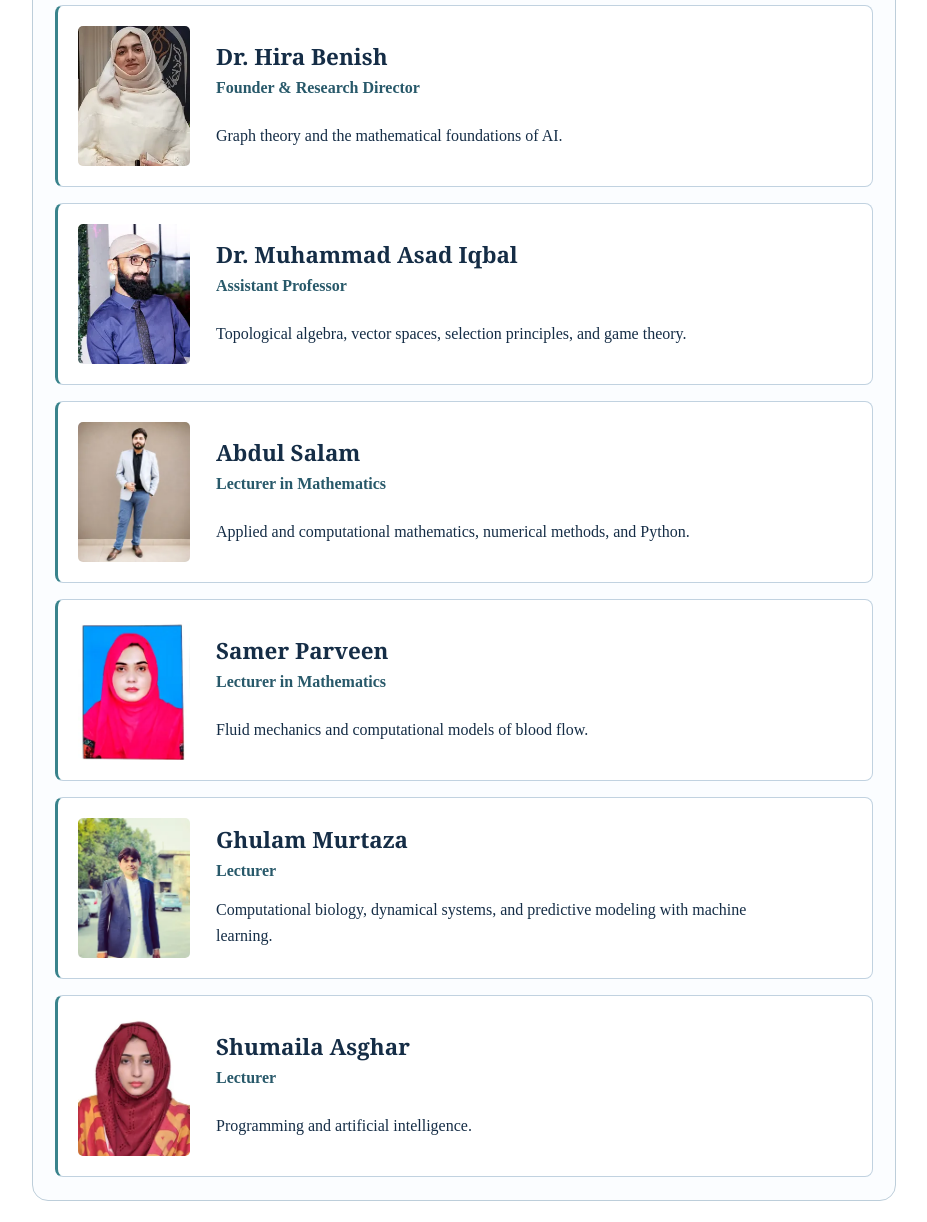
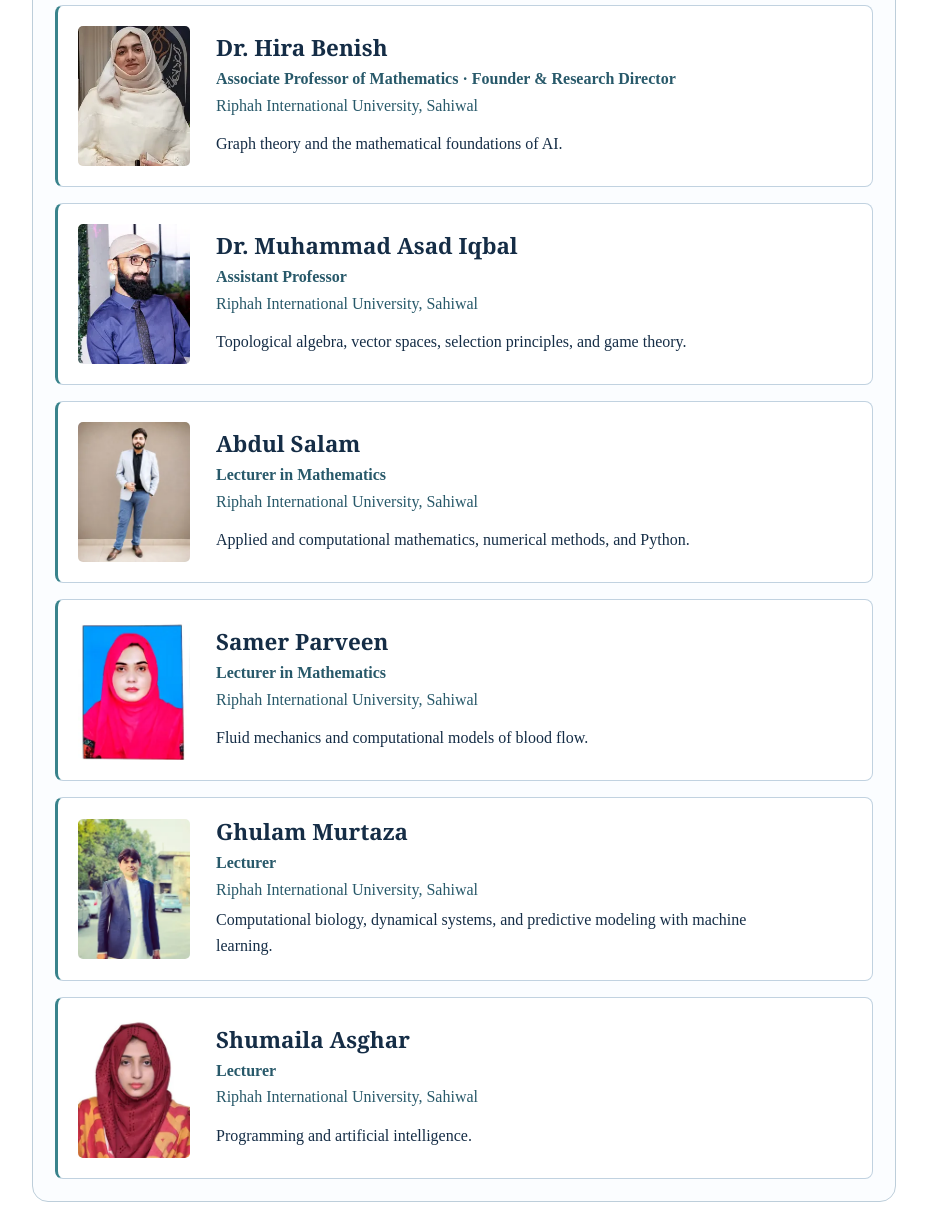
Before and after one commit to math-ai-lab/math-ai-lab.github.io, a plain HTML site: page collaborations-content.html in a window 1280 px wide. Shown: the part 348-1570 px from the top of the page, without its empty margins (176-1103 px from the left). Drawn offline with Linux system fonts and the light colour scheme.

Commit message:
Add faculty university affiliations and academic title for Dr. Hira Benish

```diff
--- a/collaborations-content.html
+++ b/collaborations-content.html
@@ -8,37 +8,37 @@
       <article class="faculty-card">
         <img class="faculty-portrait" src="assets/faculty/hira-benish.webp" alt="" width="116" height="136" loading="lazy">
         <h3>Dr. Hira Benish</h3>
-        <p class="faculty-role">Founder &amp; Research Director</p>
+        <p class="faculty-role">Associate Professor of Mathematics · Founder &amp; Research Director<br><span style="font-weight:400">Riphah International University, Sahiwal</span></p>
         <p>Graph theory and the mathematical foundations of AI.</p>
       </article>
       <article class="faculty-card">
         <img class="faculty-portrait" src="assets/faculty/muhammad-asad-iqbal.webp" alt="" width="116" height="136" loading="lazy">
         <h3>Dr. Muhammad Asad Iqbal</h3>
-        <p class="faculty-role">Assistant Professor</p>
+        <p class="faculty-role">Assistant Professor<br><span style="font-weight:400">Riphah International University, Sahiwal</span></p>
         <p>Topological algebra, vector spaces, selection principles, and game theory.</p>
       </article>
       <article class="faculty-card">
         <img class="faculty-portrait" src="assets/faculty/abdul-salam.webp" alt="" width="116" height="136" loading="lazy">
         <h3>Abdul Salam</h3>
-        <p class="faculty-role">Lecturer in Mathematics</p>
+        <p class="faculty-role">Lecturer in Mathematics<br><span style="font-weight:400">Riphah International University, Sahiwal</span></p>
         <p>Applied and computational mathematics, numerical methods, and Python.</p>
       </article>
       <article class="faculty-card">
         <img class="faculty-portrait" src="assets/faculty/samer-parveen.webp" alt="" width="116" height="136" loading="lazy">
         <h3>Samer Parveen</h3>
-        <p class="faculty-role">Lecturer in Mathematics</p>
+        <p class="faculty-role">Lecturer in Mathematics<br><span style="font-weight:400">Riphah International University, Sahiwal</span></p>
         <p>Fluid mechanics and computational models of blood flow.</p>
       </article>
       <article class="faculty-card">
         <img class="faculty-portrait" src="assets/faculty/ghulam-murtaza.webp" alt="" width="116" height="136" loading="lazy">
         <h3>Ghulam Murtaza</h3>
-        <p class="faculty-role">Lecturer</p>
+        <p class="faculty-role">Lecturer<br><span style="font-weight:400">Riphah International University, Sahiwal</span></p>
         <p>Computational biology, dynamical systems, and predictive modeling with machine learning.</p>
       </article>
       <article class="faculty-card">
         <img class="faculty-portrait" src="assets/faculty/shumaila-asghar.webp" alt="" width="116" height="136" loading="lazy">
         <h3>Shumaila Asghar</h3>
-        <p class="faculty-role">Lecturer</p>
+        <p class="faculty-role">Lecturer<br><span style="font-weight:400">Riphah International University, Sahiwal</span></p>
         <p>Programming and artificial intelligence.</p>
       </article>
     </div>
```
